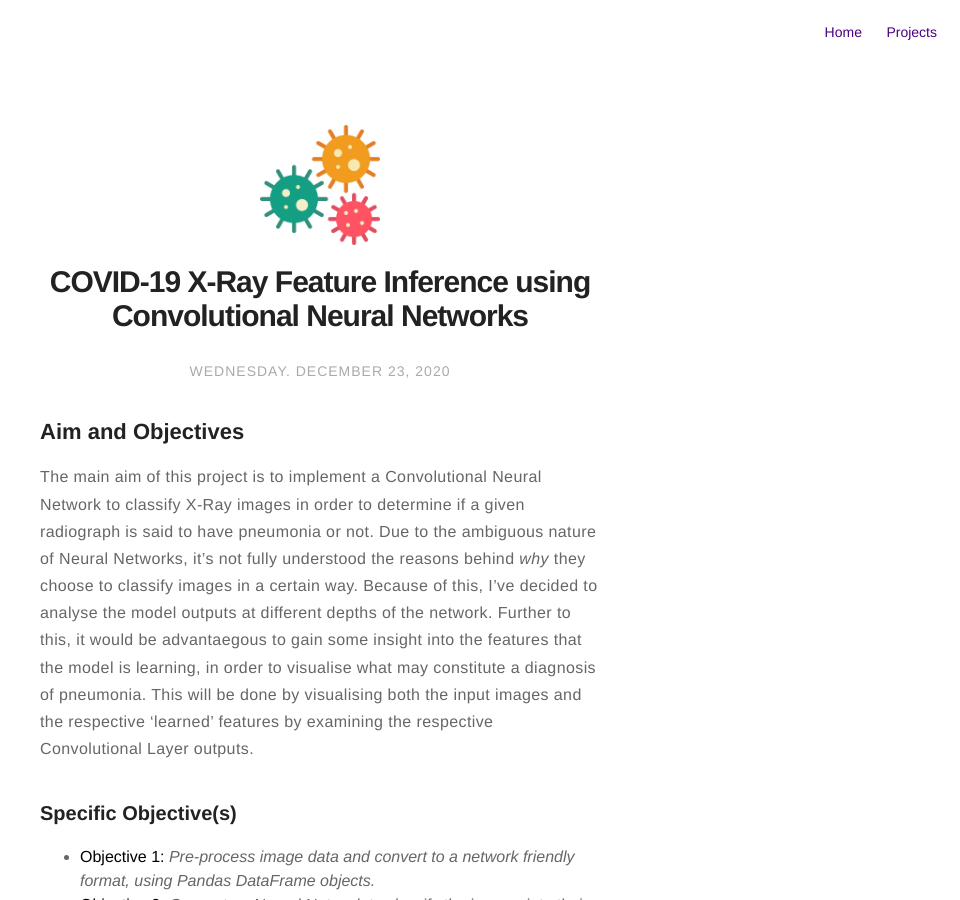
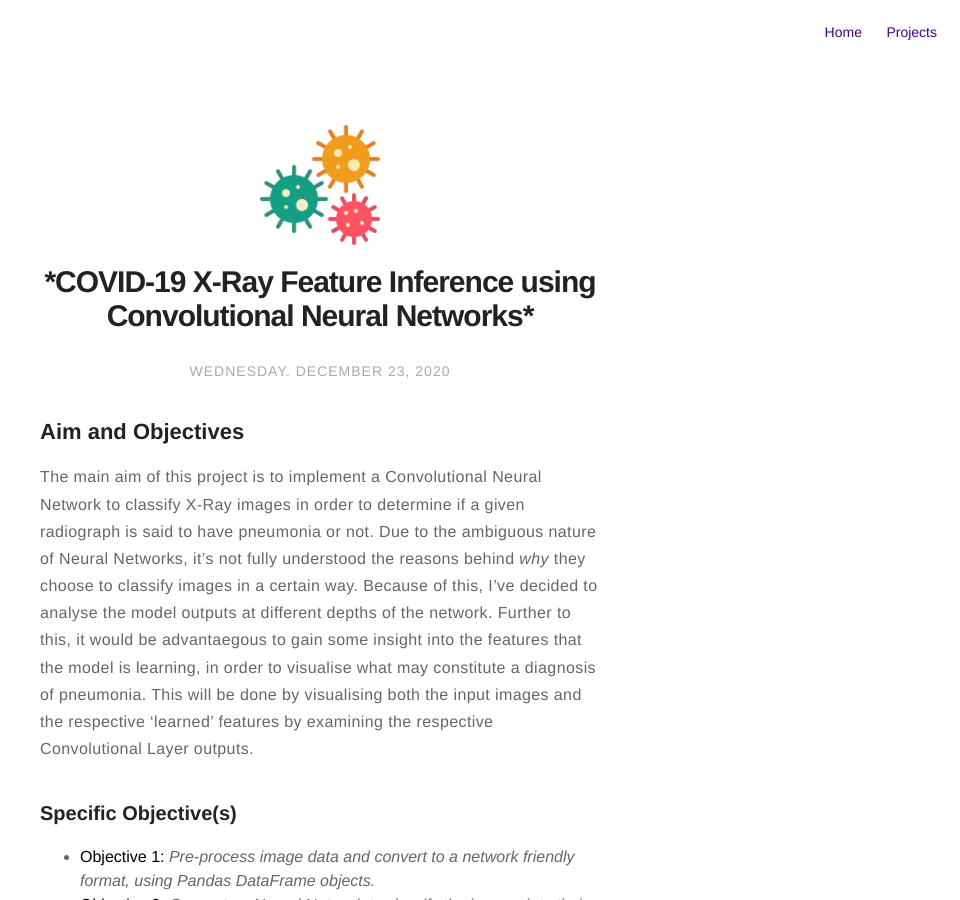
Before and after one commit to pascalemp/pascalemp.github.io, a Jekyll site: the page built from _posts/2020-12-23-covid-x-ray-inference.markdown, in a window 1280 px wide and 900 px high. Shown: the whole window, without its empty margins (320-1280 px from the left). Built offline with Jekyll 4.4.1, drawn with Linux system fonts in a browser that asks for light colours.

```diff
--- a/_posts/2020-12-23-covid-x-ray-inference.markdown
+++ b/_posts/2020-12-23-covid-x-ray-inference.markdown
@@ -1,5 +1,5 @@
 ---
-title: "COVID-19 X-Ray Feature Inference using Convolutional Neural Networks"
+title: "*COVID-19 X-Ray Feature Inference using Convolutional Neural Networks*"
 layout: post
 date: 2020-12-23 19:30
 tag: covid-inference
```
